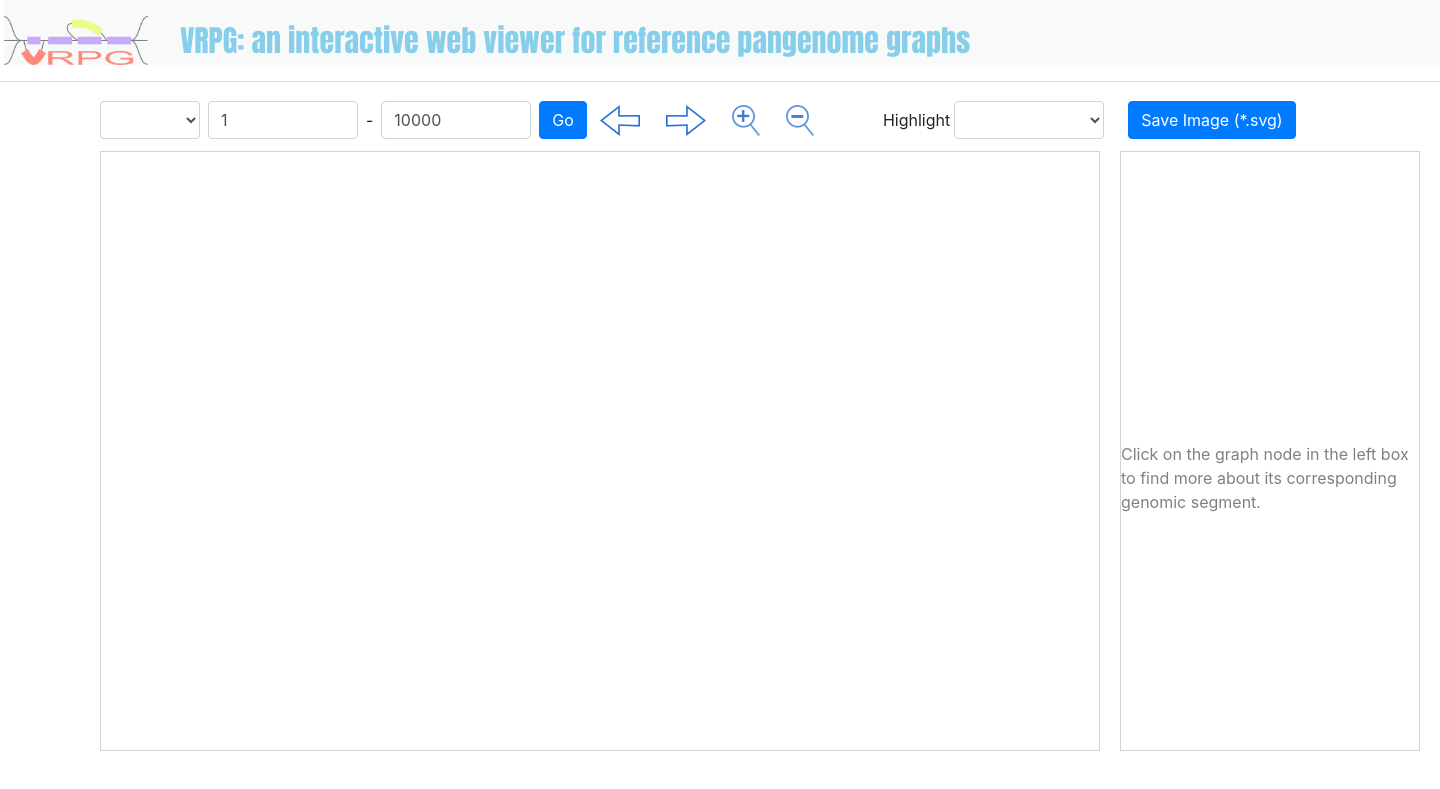
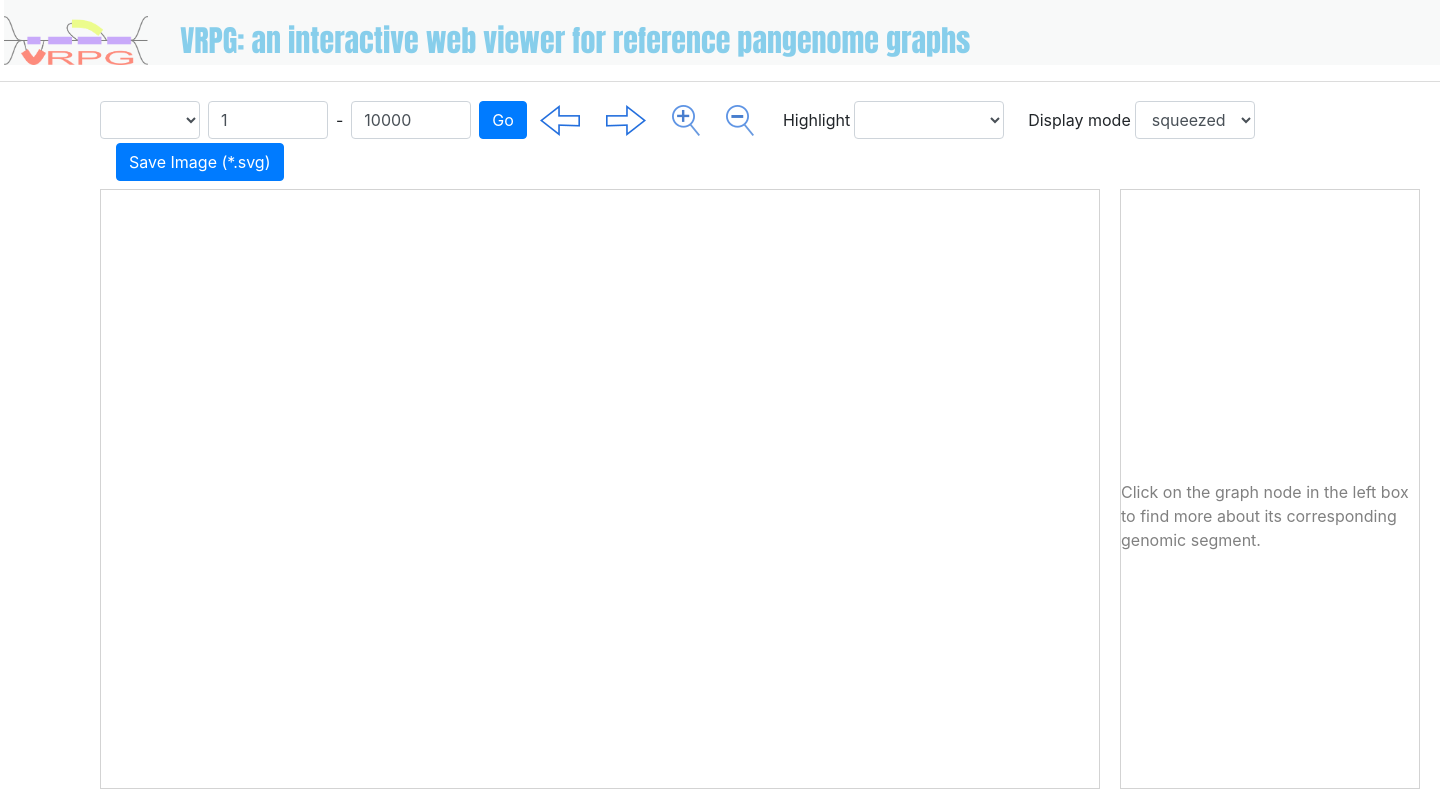
Before and after one commit to codeatcg/VRPG, a Django app: page /app/vrpg/ in a window 1440 px wide. Shown: the top 789 px of the page. Before the commit the page ends 751 px from the top, so only its background shows below. Run offline with Django 3.2, Linux system fonts and the light colour scheme; data that the repository does not hold is empty; some libraries are stand-ins or nearby versions.

Commit message:
Update index.html

```diff
--- a/templates/vrpg/index.html
+++ b/templates/vrpg/index.html
@@ -36,9 +36,9 @@
             <div class="form-inline">
                 <select id="chrName" class="form-control" style="width:100px"></select>
 
-                <input id="startPos" value="1" type="number" min="1" class="form-control ml-2" style="width:150px">
+                <input id="startPos" value="1" type="number" min="1" class="form-control ml-2" style="width:120px">
                 <span class="mx-2">-</span>
-                <input id="endPos" value="10000" type="number" min="1"  class="form-control" style="width:150px">
+                <input id="endPos" value="10000" type="number" min="1"  class="form-control" style="width:120px">
 
                 <button id="go" class="btn btn-primary  ml-2">Go</button>
                 <button id="mleft" class="btn"><img src="{% static 'images/arrowLeft3.png' %}"></img></button>
@@ -47,10 +47,16 @@
                 <button id="zoomIn" class="btn"><img src="{% static 'images/zoomIn2.png' %}"></img></button>
                 <button id="zoomOut" class="btn mr-2"><img src="{% static 'images/zoomOut2.png' %}"></img></button>
 
-                <label class="ml-5" for="ass">Highlight</label>
+                <label class="ml-2" for="ass">Highlight</label>
                 <select id="ass" class="form-control ml-1" style="width:150px"></select>
 
-                <button id="savePlot" class="btn btn-primary ml-4">Save Image (*.svg)</button>
+                <label class="ml-4" for="centg">Display mode</label>
+                <select id="centg" class="form-control ml-1" style="width:120px">
+                    <option value="yes">squeezed</option>
+                    <option value="no">normal</option>
+                </select>
+
+                <button id="savePlot" class="btn btn-primary ml-3">Save Image (*.svg)</button>
             </div>
 
             <div id="Range"></div>
@@ -92,11 +98,18 @@
             var width = 1000;
             var height = 600;
 
-            simulation = d3.forceSimulation(drawData.nodes)
-                .force('charge', d3.forceManyBody().strength(-50))
-                .force('center', d3.forceCenter(width / 2, height / 2))
-                .force('link', d3.forceLink().links(drawData.links))
-                .on('tick', ticked);
+            if($('#centg').val() == "yes"){
+                simulation = d3.forceSimulation(drawData.nodes)
+                    .force('charge', d3.forceManyBody().strength(-50))
+                    .force('link', d3.forceLink().links(drawData.links).strength(1).distance(d=>d.dis||50))
+                    .force('center', d3.forceCenter(width / 2, height / 2))
+                    .on('tick', ticked);
+            }else{
+                simulation = d3.forceSimulation(drawData.nodes)
+                    .force('charge', d3.forceManyBody().strength(-50))
+                    .force('link', d3.forceLink().links(drawData.links).strength(1).distance(d=>d.dis||50))
+                    .on('tick', ticked);
+            }
 
             groups = _.uniq(_.map(drawData.nodes,d=>d.group));
             //
@@ -367,6 +380,16 @@
             }
         });
 
+        $('#centg').on("change",function(){
+            var pstart = parseInt($('#startPos').val());
+            var pend = parseInt($('#endPos').val());
+            var dis = pend - pstart;
+            if(dis > 0 && dis <= 1000000){
+                simulation.stop();
+                plotGraph();
+            }
+        });
+
         $('#startPos').on("change",function(){
             checkValue();
         });
```
